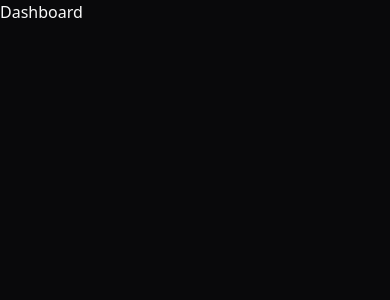
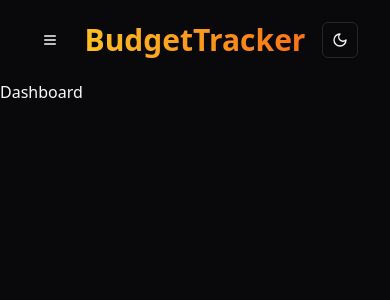
Before and after one commit to 007qr/budget-tracker, a Next.js app: page / in a window 390 px wide. Shown: the top 300 px of the page. Built offline with nearby package versions, Linux system fonts and the light colour scheme.

Commit message:
add mobile navbar

```diff
--- a/components/Logo.tsx
+++ b/components/Logo.tsx
@@ -10,4 +10,12 @@
     </a>
 }
 
+export function LogoMobile() {
+    return <a href="/" className='flex items-center gap-2'>
+        <p className='bg-gradient-to-r from-amber-400 to-orange-500 bg-clip-text text-3xl font-bold leading-tight tracking tighter text-transparent'>
+            BudgetTracker
+        </p>
+    </a>
+}
+
 export default Logo;
--- a/components/Navbar.tsx
+++ b/components/Navbar.tsx
@@ -1,18 +1,21 @@
 "use client";
 
-import React from 'react'
-import Logo from './Logo'
+import React, { useState } from 'react'
+import Logo, { LogoMobile } from './Logo'
 import { usePathname } from 'next/navigation';
 import Link from 'next/link';
 import { cn } from '~/lib/utils';
-import { buttonVariants } from './ui/button';
+import { Button, buttonVariants } from './ui/button';
 import { UserButton } from '@clerk/nextjs';
 import ThemeSwitchButton from './ThemeSwitchButton';
+import { Sheet, SheetContent, SheetTitle, SheetTrigger } from './ui/sheet';
+import { Menu } from 'lucide-react';
 
 function Navbar() {
   return (
     <>
       <DesktopNavbar />
+      <MobileNavbar />
     </>
   )
 }
@@ -22,6 +25,40 @@
   { label: "Transactions", href: "/transactions" },
   { label: "Manage", href: "/manage" }
 ];
+
+
+function MobileNavbar() {
+  const [isOpen, setIsOpen] = useState(false);
+  return (
+    <div className='block border-separate bg-background md:hidden'>
+      <nav className='container flex items-center justify-between px-8'>
+        <Sheet open={isOpen} onOpenChange={setIsOpen}>
+          <SheetTrigger asChild>
+            <Button variant="ghost" size="icon">
+              <Menu />
+            </Button>
+          </SheetTrigger>
+          <SheetContent className='w-[400px] sm:w-[540px]' side="left">
+          <SheetTitle className='hidden'>
+            Menu
+          </SheetTitle>
+            <Logo />
+            <div className='flex flex-col gap-1 pt-4'>
+              {items.map(item => <NavbarItem key={item.label} label={item.label} href={item.href} clickCallback={() => setIsOpen((prev) => !prev)}/>)}
+            </div>
+          </SheetContent>
+        </Sheet>
+        <div className='flex h-[80px] min-h-[60px] items-center gap-x-4'>
+          <LogoMobile />
+        </div>
+        <div className='flex items-center gap-2'>
+          <ThemeSwitchButton/>
+          <UserButton />
+        </div>
+      </nav>
+    </div>
+  )
+}
 
 
 function DesktopNavbar() {
@@ -37,8 +74,8 @@
           </div>
         </div>
         <div className='flex items-center gap-2'>
-            <ThemeSwitchButton />
-            <UserButton />
+          <ThemeSwitchButton />
+          <UserButton />
         </div>
       </nav>
     </div>
@@ -46,13 +83,18 @@
 }
 
 
-function NavbarItem({ label, href }: { label: string, href: string }) {
+function NavbarItem({ label, href, clickCallback }: { label: string, href: string, clickCallback?: () => void }) {
   const pathname = usePathname();
   const isActive = pathname == href;
+
   return (
     <div className="relative flex items-center">
-      <Link href={href} className={cn(buttonVariants({ variant: "ghost" }), "w-full justify-start text-lg text-muted-foreground hover:text-foreground", isActive && "text-foreground")}>
-      {label}
+      <Link
+          href={href}
+          className={cn(buttonVariants({ variant: "ghost" }),
+          "w-full justify-start text-lg text-muted-foreground hover:text-foreground", isActive && "text-foreground")}
+          onClick={() => {if(clickCallback) clickCallback()}}>
+        {label}
       </Link>
       {
         isActive && (
```
